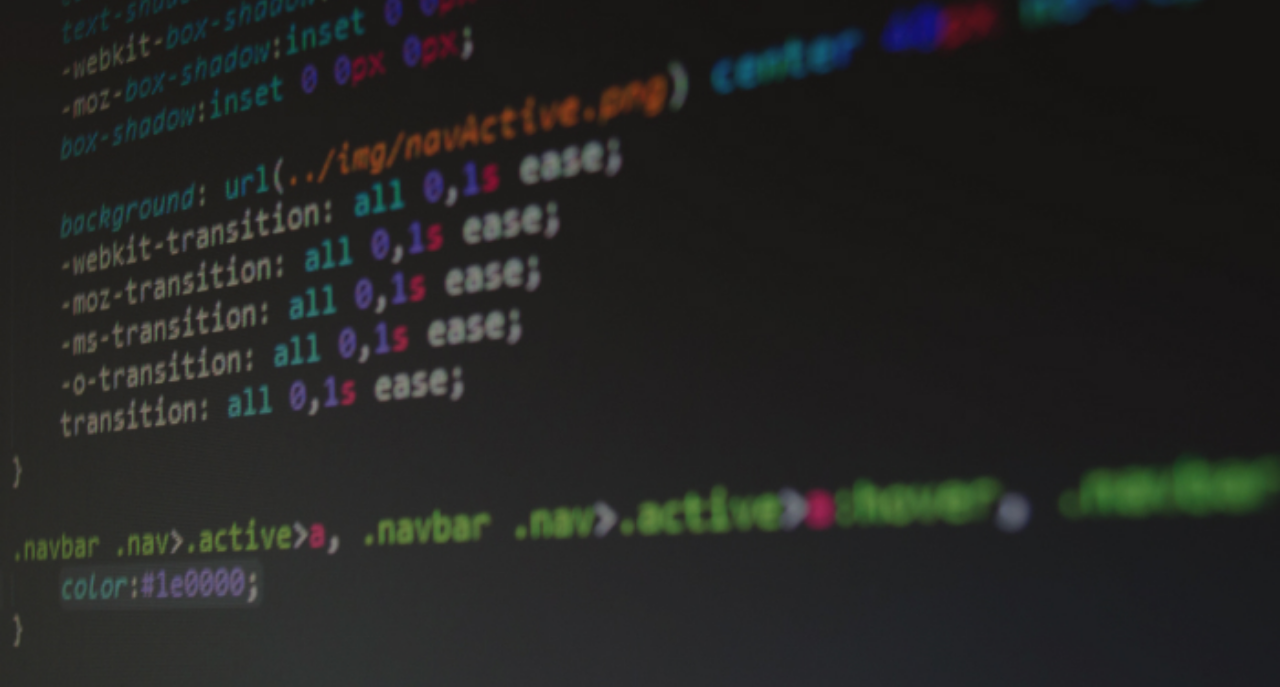
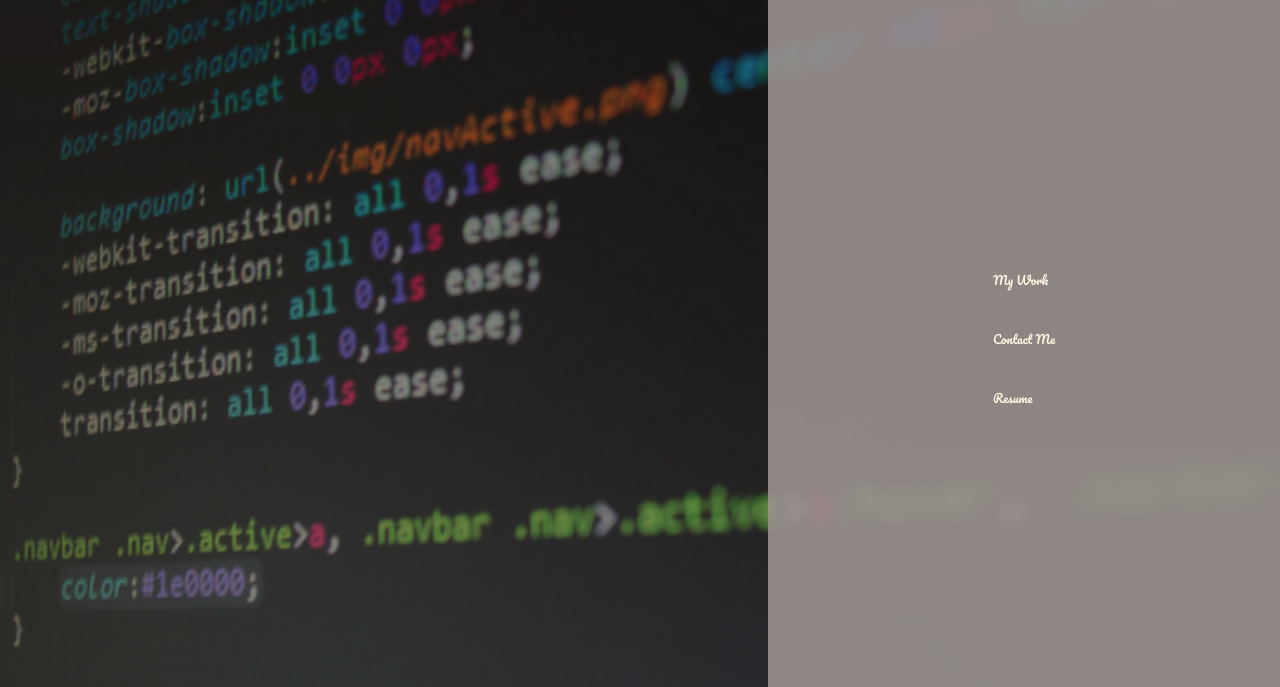
Before and after one commit to jess-dsouza/jess-dsouza.github.io, a plain HTML site: page index.html in a window 1280 px wide. Shown: the part 61-748 px from the top of the page. Drawn offline with Linux system fonts and the light colour scheme.

Commit message:
minor update

```diff
--- a/index.html
+++ b/index.html
@@ -11,7 +11,7 @@
 
         <title>Jess D'Souza</title>
     </head>
-	<body dark>
+    <body landing>
         <div class="landing_page">
             <svg
                 id="jess_logo"
@@ -51,12 +51,20 @@
                 <h1>Jess D'Souza</h1>
                 <nav>
                     <button>
+                        <input type="checkbox" />
                         <svg class="hamburger">
                             <use href="resources/svg/sprites.svg#hamburger" />
                         </svg>
                     </button>
                 </nav>
             </header>
+            <div class="nav_slider">
+                <ul>
+                    <li>My Work</li>
+                    <li>Contact Me</li>
+                    <li>Resume</li>
+                </ul>
+            </div>
 
             <main></main>
 
--- a/js/main.js
+++ b/js/main.js
@@ -4,21 +4,26 @@ const body = document.querySelector("body");
 
 const nightmode_toggle = document.querySelector("#switch");
 
+// landing page time out when the page loads.
 window.onload = () => {
+    window.setTimeout(() => {
+        landing_page.style.display = "none";
+        body.setAttribute("dark", "");
+        body.removeAttribute("landing");
+        main_page.style.display = "initial";
         nightmode_toggle.checked = true;
+    }, 4000);
 };
 
+// toggle switch settings to switch from light mode to dark mode
 nightmode_toggle.addEventListener("change", (event) => {
     if (nightmode_toggle.checked === true) {
         body.setAttribute("dark", "");
         body.removeAttribute("light");
+        body.removeAttribute("landing");
     } else {
         body.setAttribute("light", "");
         body.removeAttribute("dark");
+        body.removeAttribute("landing");
     }
 });
-
-// window.setTimeout(() => {
-// 	landing_page.style.display = "none";
-// 	main_page.style.display = "initial";
-// }, 4000);
--- a/sass/_layout.scss
+++ b/sass/_layout.scss
@@ -64,7 +64,6 @@ svg {
     display: grid;
     justify-content: center;
     align-items: center;
-	display: none; // for testing only
 }
 
 #jess_logo {
@@ -105,6 +104,7 @@ svg {
 
 .main_page {
     height: 100vh;
+    display: none;
 }
 
 .main_page {
@@ -114,6 +114,7 @@ svg {
         height: 50px;
         width: 100%;
         position: fixed;
+        z-index: 1;
     }
     & header {
         top: 0;
@@ -142,6 +143,29 @@ svg {
             height: 30px;
             width: 30px;
         }
+    }
+}
+
+.nav_slider {
+    position: fixed;
+    top: 0;
+    right: 0;
+    height: 100vh;
+    width: 40vw;
+    background-color: rgba(153, 146, 142, 0.9);
+    z-index: 100;
+    display: grid;
+    justify-content: center;
+    align-items: center;
+    & ul {
+        list-style: none;
+        padding: 0;
+        margin: 0;
+    }
+    & li {
+        color: $text1_dark;
+        margin: $gutter_l 0;
+        padding: $gutter_l;
     }
 }
 
--- a/sass/_styles.scss
+++ b/sass/_styles.scss
@@ -1,3 +1,7 @@
+body[landing] {
+    background: $bg1_dark;
+}
+
 body[dark] {
     background: url("../resources/pictures/bg-image-dark-mobile.jpg") no-repeat
         5% / cover;
@@ -54,10 +58,6 @@ html {
     font-family: "Pacifico", sans-serif;
 }
 
-.hamburger {
-	fill: $text1_dark;
-}
-
 .switch {
     & label {
         background: $bg2_dark;
```
Also changed, not shown: css/main.css, 1 other file. Lines whose indentation alone changed are shown as unchanged.
